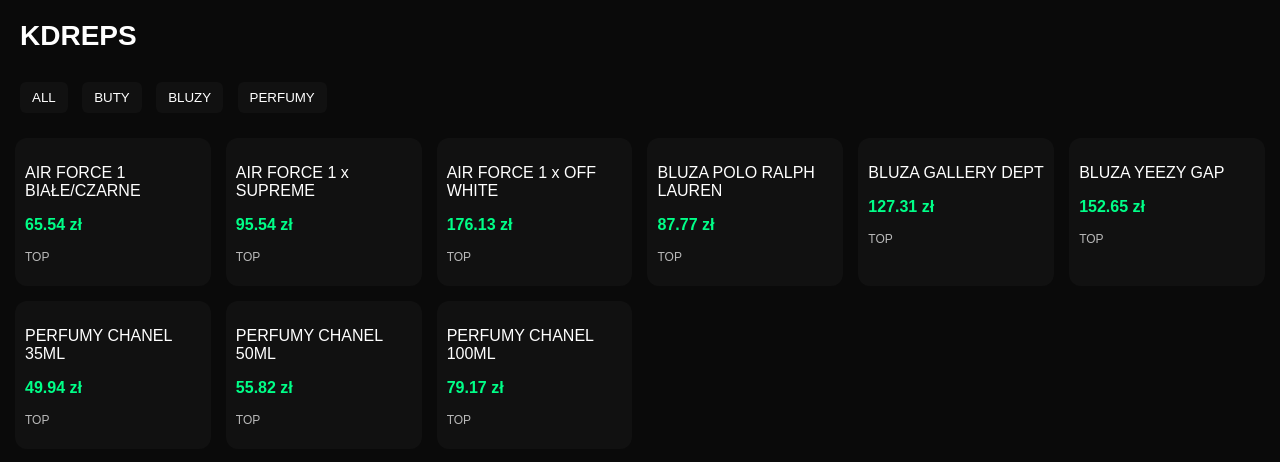
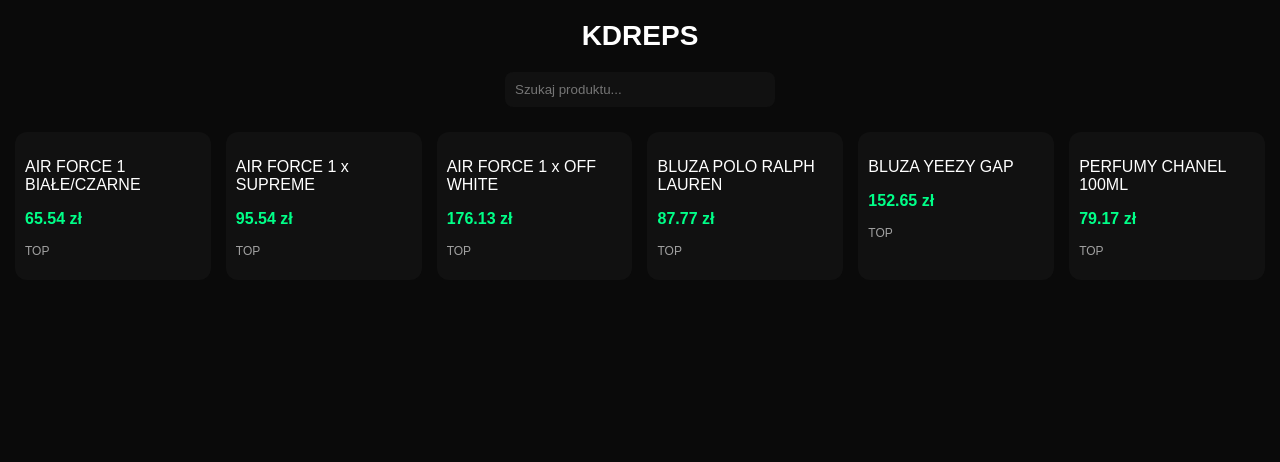
Before and after one commit to kdreps/kdreps, a plain HTML site: page index.html in a window 1280 px wide. Drawn offline with Linux system fonts and the light colour scheme.

Commit message:
Update index.html

```diff
--- a/index.html
+++ b/index.html
@@ -10,44 +10,82 @@
   font-family: Arial;
   background: #0a0a0a;
   color: white;
+  overflow-x: hidden;
 }
 
+/* INTRO LOGO */
+.intro {
+  position: fixed;
+  top: 0;
+  left: 0;
+  width: 100%;
+  height: 100vh;
+  background: #0a0a0a;
+  display: flex;
+  justify-content: center;
+  align-items: center;
+  z-index: 999;
+  animation: fadeOut 1s ease forwards;
+  animation-delay: 2s;
+}
+
+.logo {
+  font-size: 48px;
+  font-weight: bold;
+  animation: scaleIn 1.2s ease;
+}
+
+/* HEADER */
 header {
+  text-align: center;
   padding: 20px;
   font-size: 28px;
   font-weight: bold;
+  opacity: 0;
+  transform: translateY(-30px);
+  animation: showHeader 1s ease forwards;
+  animation-delay: 2.2s;
 }
 
-    .filters {
-      padding: 10px 20px;
+/* SEARCH */
+.search {
+  display: flex;
+  justify-content: center;
+  margin-bottom: 10px;
+  opacity: 0;
+  animation: fadeIn 1s ease forwards;
+  animation-delay: 2.5s;
 }
 
-    .filters button {
-      margin-right: 10px;
-      padding: 8px 12px;
+.search input {
+  padding: 10px;
+  width: 250px;
+  border-radius: 8px;
+  border: none;
   background: #111;
-      border: none;
   color: white;
-      border-radius: 6px;
-      cursor: pointer;
 }
 
-    .filters button:hover {
-      background: #00ff88;
-      color: black;
-    }
-
+/* GRID */
 .grid {
   display: grid;
   grid-template-columns: repeat(auto-fill, minmax(180px, 1fr));
   gap: 15px;
   padding: 15px;
+  opacity: 0;
+  animation: fadeIn 1s ease forwards;
+  animation-delay: 2.8s;
 }
 
 .card {
   background: #111;
   border-radius: 12px;
   padding: 10px;
+  transition: 0.3s;
+}
+
+.card:hover {
+  transform: scale(1.05);
 }
 
 .price {
@@ -57,43 +95,58 @@
 
 .tag {
   font-size: 12px;
-      opacity: 0.7;
+  opacity: 0.6;
+}
+
+/* ANIMATIONS */
+@keyframes scaleIn {
+  from { transform: scale(0.5); opacity: 0; }
+  to { transform: scale(1); opacity: 1; }
+}
+
+@keyframes fadeOut {
+  to { opacity: 0; visibility: hidden; }
+}
+
+@keyframes showHeader {
+  to { opacity: 1; transform: translateY(0); }
+}
+
+@keyframes fadeIn {
+  to { opacity: 1; }
 }
 </style>
 </head>
 
 <body>
 
+<!-- INTRO -->
+<div class="intro">
+  <div class="logo">KDREPS</div>
+</div>
+
 <header>KDREPS</header>
 
-<div class="filters">
-  <button onclick="filterProducts('ALL')">ALL</button>
-  <button onclick="filterProducts('BUTY')">BUTY</button>
-  <button onclick="filterProducts('BLUZY')">BLUZY</button>
-  <button onclick="filterProducts('PERFUMY')">PERFUMY</button>
+<div class="search">
+  <input type="text" id="search" placeholder="Szukaj produktu...">
 </div>
 
 <div class="grid" id="products"></div>
 
 <script>
 const products = [
-  // BUTY
-  { name: "AIR FORCE 1 BIAŁE/CZARNE", price: 65.54, tag: "TOP", category: "BUTY" },
-  { name: "AIR FORCE 1 x SUPREME", price: 95.54, tag: "TOP", category: "BUTY" },
-  { name: "AIR FORCE 1 x OFF WHITE", price: 176.13, tag: "TOP", category: "BUTY" },
+  { name: "AIR FORCE 1 BIAŁE/CZARNE", price: 65.54, tag: "TOP" },
+  { name: "AIR FORCE 1 x SUPREME", price: 95.54, tag: "TOP" },
+  { name: "AIR FORCE 1 x OFF WHITE", price: 176.13, tag: "TOP" },
 
-  // BLUZY
-  { name: "BLUZA POLO RALPH LAUREN", price: 87.77, tag: "TOP", category: "BLUZY" },
-  { name: "BLUZA GALLERY DEPT", price: 127.31, tag: "TOP", category: "BLUZY" },
-  { name: "BLUZA YEEZY GAP", price: 152.65, tag: "TOP", category: "BLUZY" },
+  { name: "BLUZA POLO RALPH LAUREN", price: 87.77, tag: "TOP" },
+  { name: "BLUZA YEEZY GAP", price: 152.65, tag: "TOP" },
 
-  // PERFUMY
-  { name: "PERFUMY CHANEL 35ML", price: 49.94, tag: "TOP", category: "PERFUMY" },
-  { name: "PERFUMY CHANEL 50ML", price: 55.82, tag: "TOP", category: "PERFUMY" },
-  { name: "PERFUMY CHANEL 100ML", price: 79.17, tag: "TOP", category: "PERFUMY" }
+  { name: "PERFUMY CHANEL 100ML", price: 79.17, tag: "TOP" }
 ];
 
 const container = document.getElementById("products");
+const searchInput = document.getElementById("search");
 
 function render(list) {
   container.innerHTML = "";
@@ -108,14 +161,15 @@ function render(list) {
   });
 }
 
-function filterProducts(category) {
-  if (category === "ALL") {
-    render(products);
-  } else {
-    const filtered = products.filter(p => p.category === category);
+searchInput.addEventListener("input", () => {
+  const value = searchInput.value.toLowerCase();
+
+  const filtered = products.filter(p =>
+    p.name.toLowerCase().includes(value)
+  );
+
   render(filtered);
-  }
-}
+});
 
 // start
 render(products);
```
Lines whose indentation alone changed are shown as unchanged.
